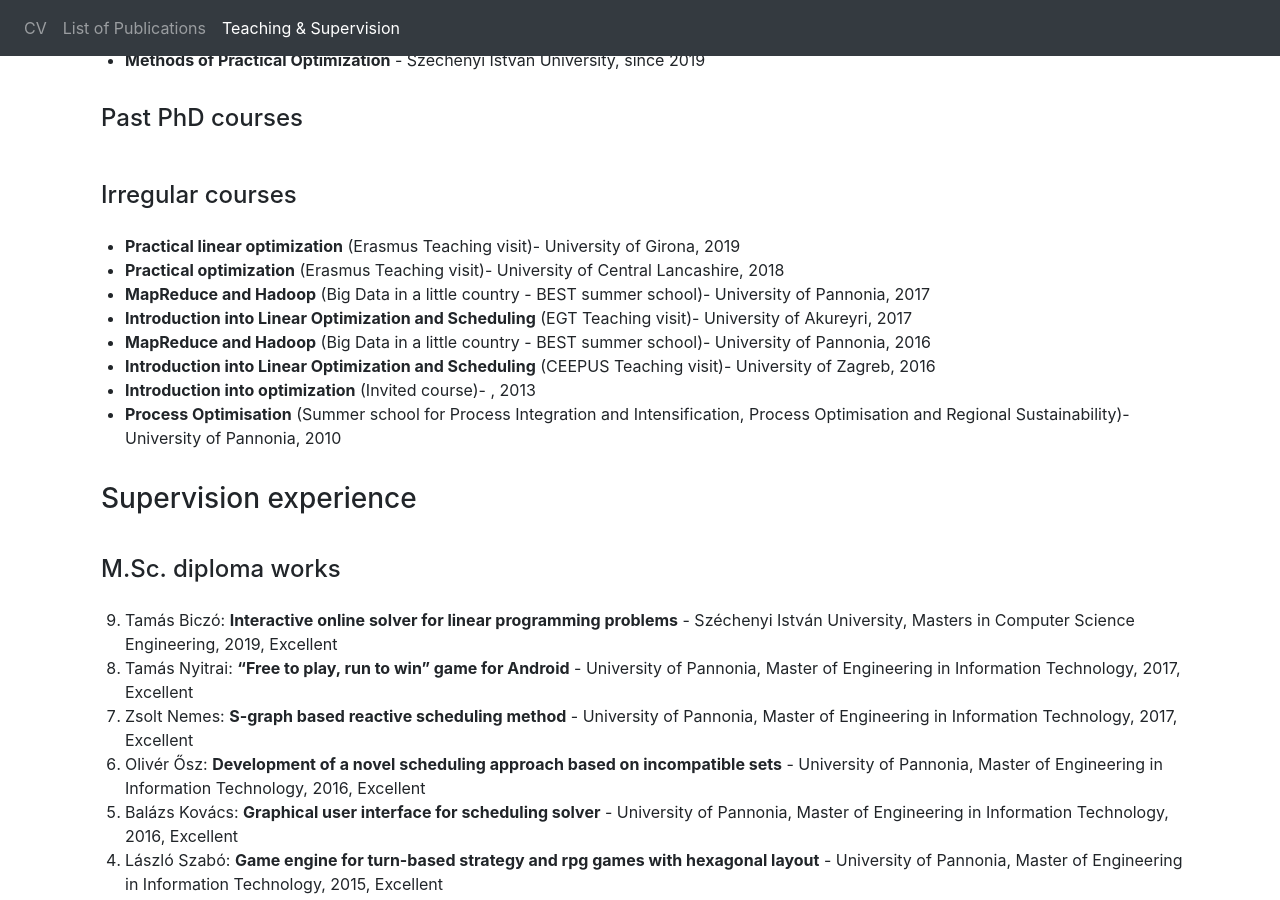
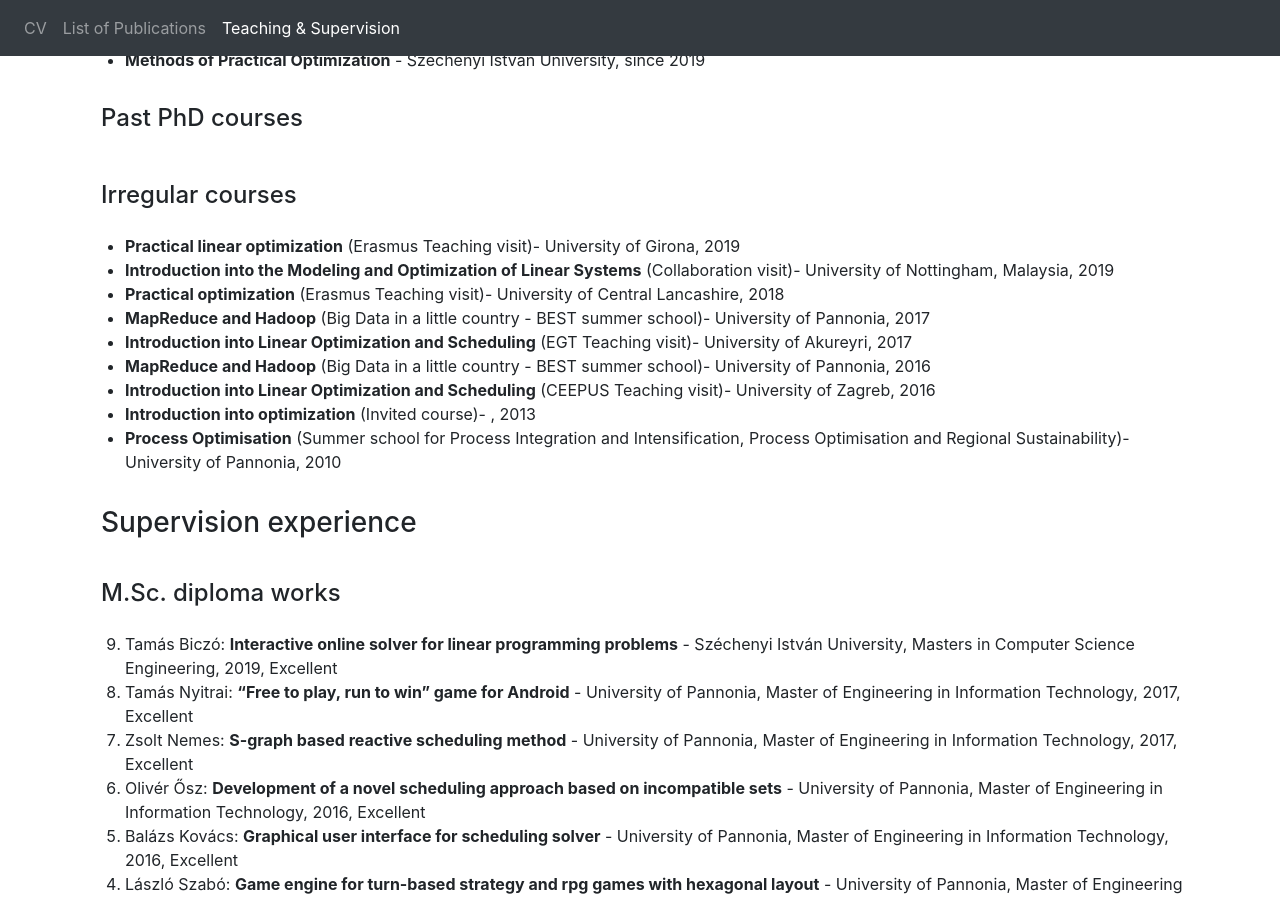
Before and after one commit to hegyhati/hegyhati.github.io, a Jekyll site: the page built from teaching_supervision.html, in a window 1280 px wide and 900 px high, scrolled down 1011 px. Built offline with Jekyll 4.4.1, drawn with Linux system fonts in a browser that asks for light colours.

Commit message:
IMOLS course in Malaysia

```diff
--- a/_data/teaching.json
+++ b/_data/teaching.json
@@ -160,6 +160,14 @@
   "irregular":
     [
       {
+        "course": "Introduction into the Modeling and Optimization of Linear Systems",
+        "type": "Collaboration visit",
+        "where": "University of Nottingham, Malaysia",
+        "city": "Szemenyih",
+        "country": "Malaysia",
+        "year": 2019
+      },
+      {
         "course": "Practical linear optimization",
         "type": "Erasmus Teaching visit",
         "where": "University of Girona",
```
